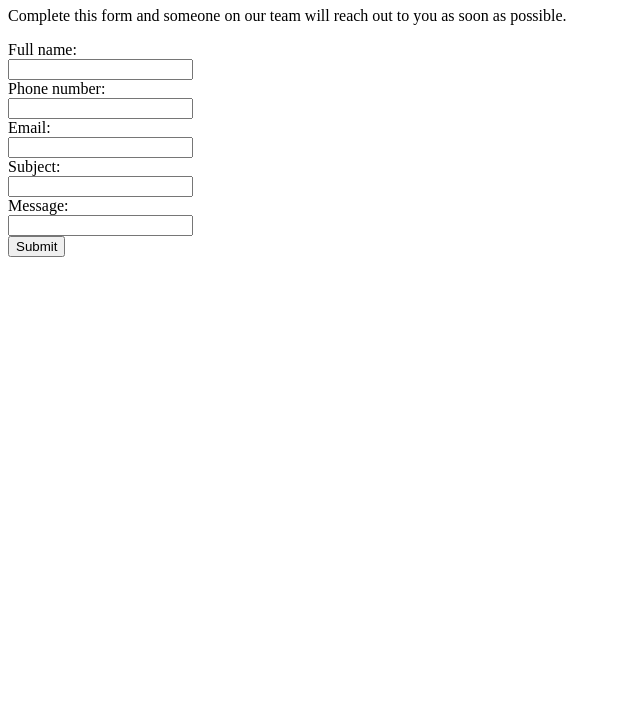
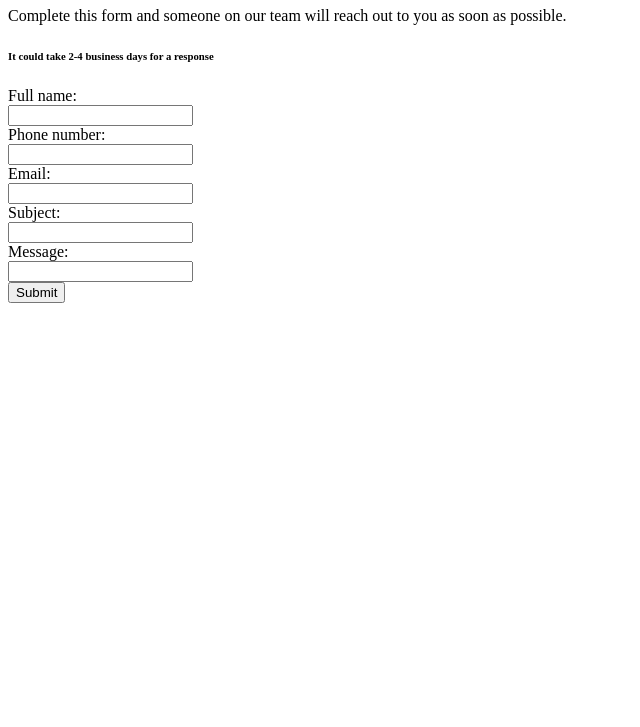
Before and after one commit to TUDRiley/WebDev_Project_ParCars, a plain HTML site: page public/contact.html in a window 1280 px wide. Shown: the part 73-800 px from the top of the page, without its empty margins (0-640 px from the left). Drawn offline with Linux system fonts and the light colour scheme.

Commit message:
Update contact.html

```diff
--- a/public/contact.html
+++ b/public/contact.html
@@ -1,10 +1,15 @@
 <!DOCTYPE html>
 
 <html>
+    <head>
+        <title>Contact Page</title>
+    </head>
 <body>
 
     <h1> Contact Us </h1>
     <p>Complete this form and someone on our team will reach out to you as soon as possible.</p>
+    <h6>It could take 2-4 business days for a response</h6>
+
     <form>
         <label for="fullname">Full name:</label><br>
         <input type="text" id="fullname" name="fullname" value=""><br>
```
